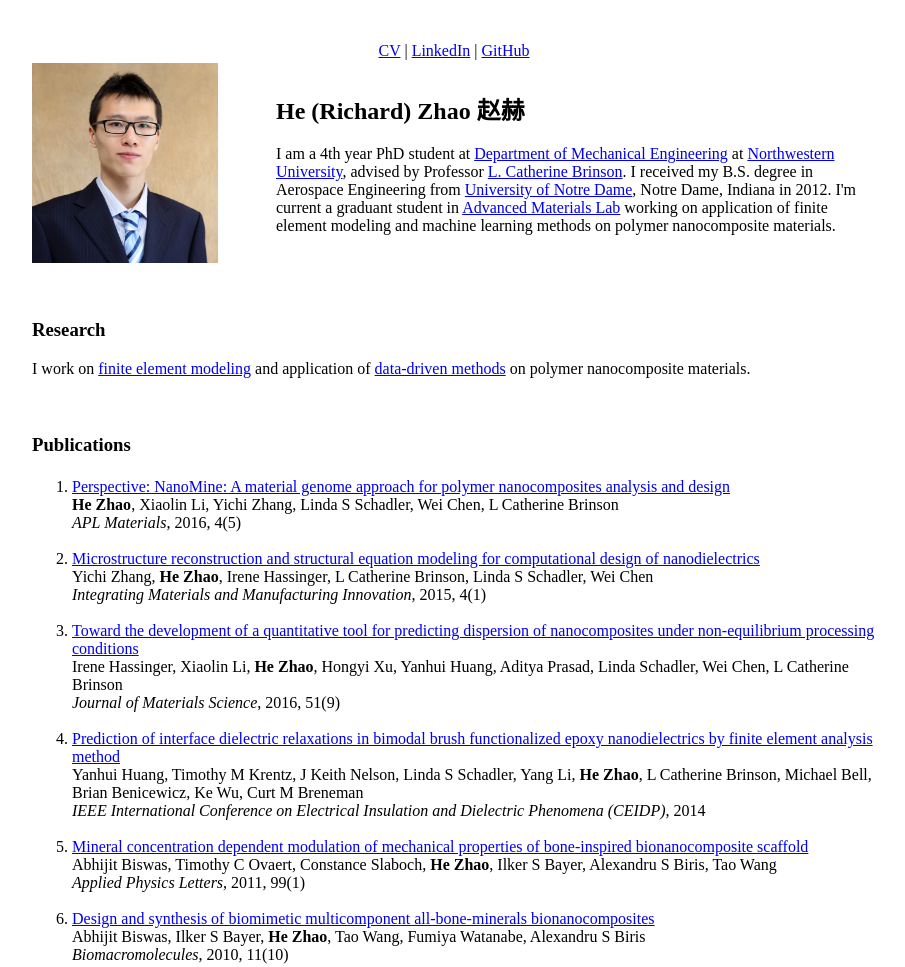
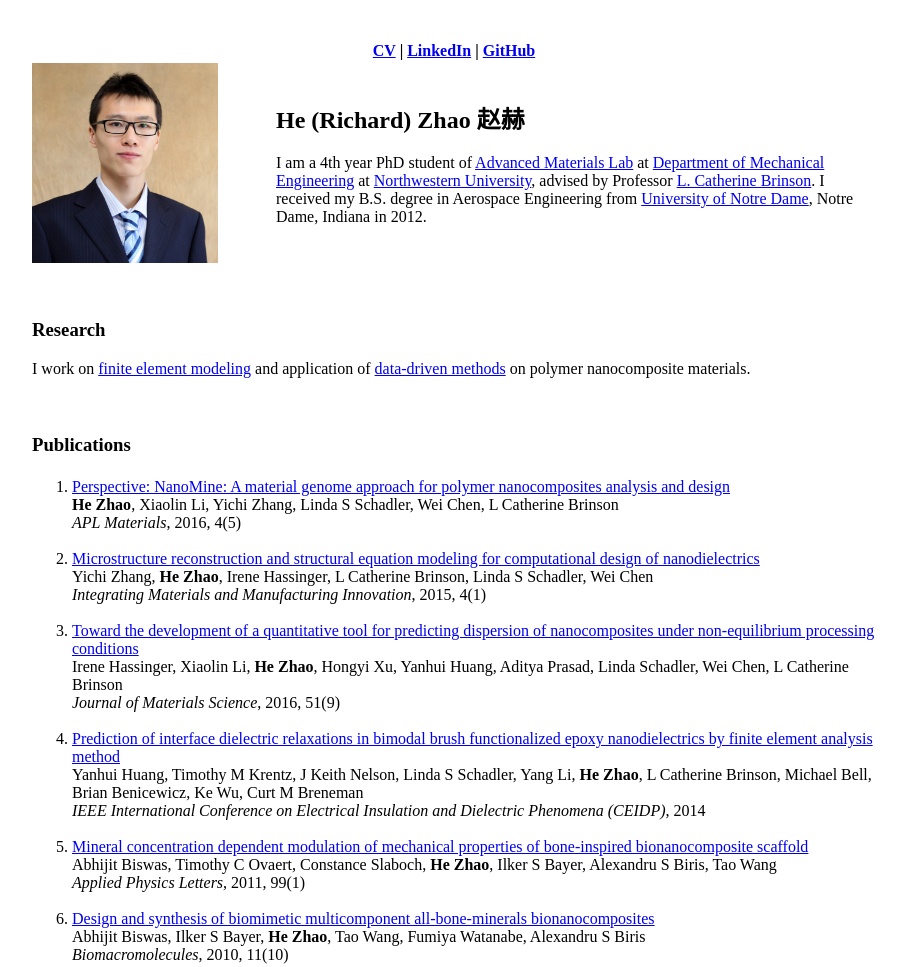
Before and after one commit to hzhao1230/hzhao1230.github.io, a plain HTML site: page index.html in a window 1280 px wide. Shown: the top 967 px of the page, without its empty margins (186-1091 px from the left). Drawn offline with Linux system fonts and the light colour scheme.

Commit message:
modified index

```diff
--- a/index.html
+++ b/index.html
@@ -10,9 +10,9 @@
       <tr>
         <td height=200><img src="./profile.jpg" height="200"></td>
 		    <td width="600"><h2>He (Richard) Zhao 赵赫 </h2>
-          I am a 4th year PhD student at <a href="http://www.mccormick.northwestern.edu/mechanical/">Department of Mechanical Engineering</a> at <a href="http://www.northwestern.edu">Northwestern University</a>, advised by Professor <a href="http://brinson.mech.northwestern.edu/people/index.html">L. Catherine Brinson</a>. I received my B.S. degree in Aerospace Engineering from <a href="http://www.nd.edu">University of Notre Dame</a>, Notre Dame, Indiana in 2012. I'm current a graduant student in <a href="http://brinson.mech.northwestern.edu">Advanced Materials Lab</a> working on application of finite element modeling and machine learning methods on polymer nanocomposite materials.</td>
+          I am a 4th year PhD student of <a href="http://brinson.mech.northwestern.edu">Advanced Materials Lab</a> at <a href="http://www.mccormick.northwestern.edu/mechanical/">Department of Mechanical Engineering</a> at <a href="http://www.northwestern.edu">Northwestern University</a>, advised by Professor <a href="http://brinson.mech.northwestern.edu/people/index.html">L. Catherine Brinson</a>. I received my B.S. degree in Aerospace Engineering from <a href="http://www.nd.edu">University of Notre Dame</a>, Notre Dame, Indiana in 2012. </td>
       </tr>
-      <a href="http://brinson.mech.northwestern.edu/people/hzhao/CV_Richard_Zhao_20160401.pdf">CV</a> | <a href="https://www.linkedin.com/in/richardhezhao">LinkedIn</a> | <a href="https://github.com/hzhao1230">GitHub</a><br>
+      <b><a href="http://brinson.mech.northwestern.edu/people/hzhao/CV_Richard_Zhao_20160401.pdf">CV</a> | <a href="https://www.linkedin.com/in/richardhezhao">LinkedIn</a> | <a href="https://github.com/hzhao1230">GitHub</a><b><br>
     </table>
 
   <p>&nbsp;</p>
```
